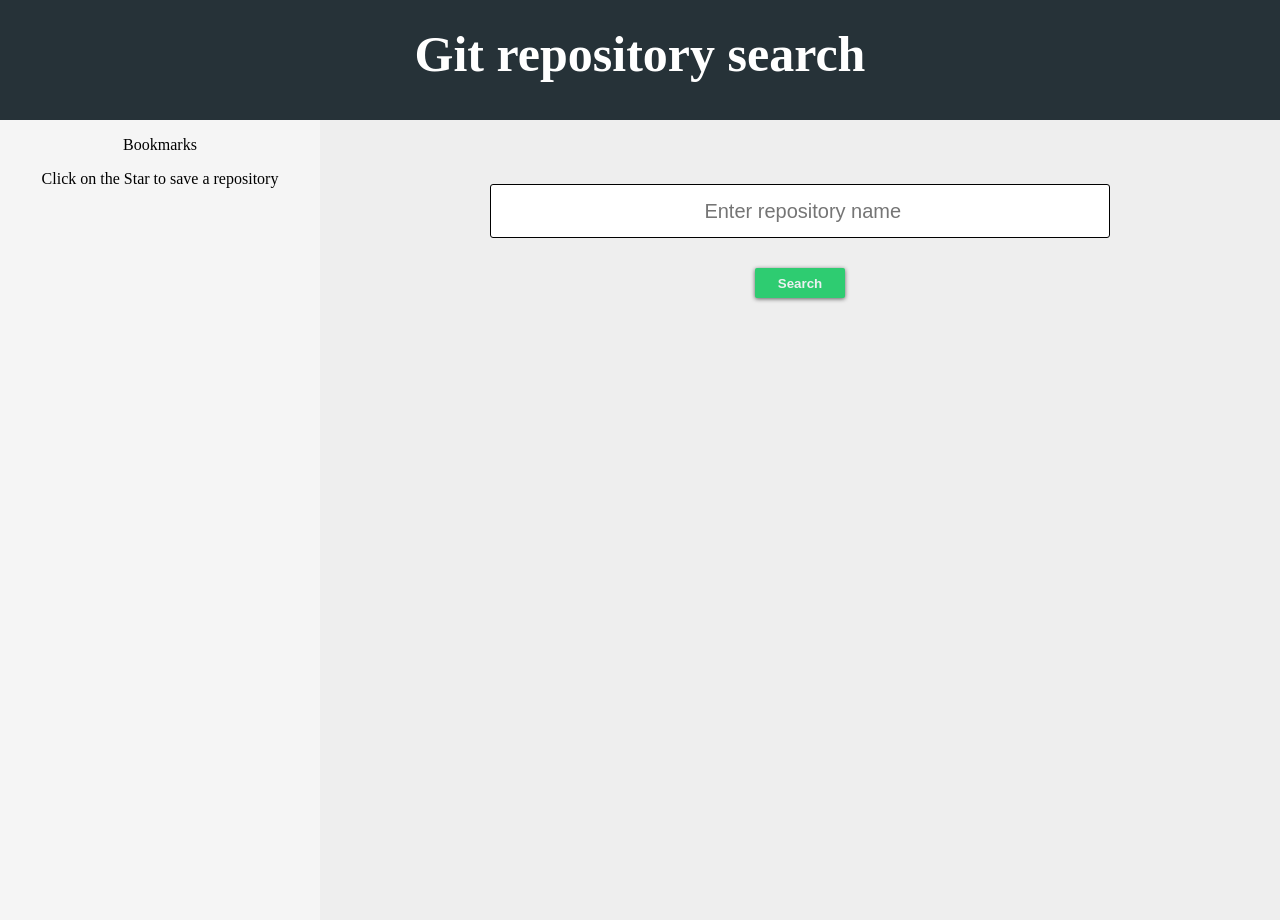
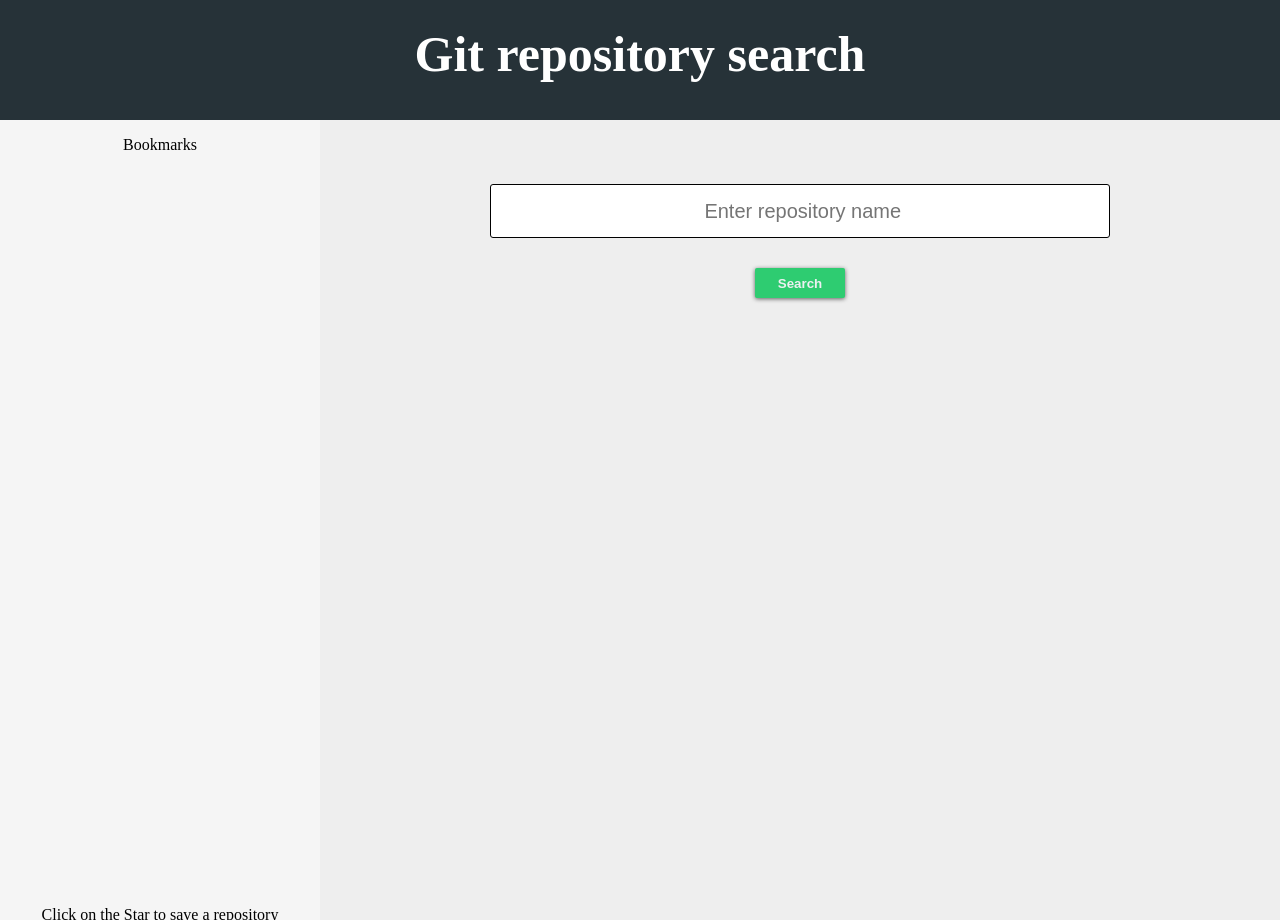
Before and after one commit to anton202/gitRepoSearch, an Angular app in the folder client/gitRepoSearch/: page / in a window 1280 px wide. Built offline with nearby package versions, Linux system fonts and the light colour scheme.

Commit message:
add bookMarks overflow

```diff
--- a/client/gitRepoSearch/src/app/book-marks/book-marks.component.css
+++ b/client/gitRepoSearch/src/app/book-marks/book-marks.component.css
@@ -1,14 +1,25 @@
-main{
-width: 90%;
-margin: auto;
+main {
+  width: 90%;
+  margin: auto;
+  height: 800px;
+  overflow-y: hidden;
+  overflow-x: hidden;
 }
-p{
-    text-align: center;
+
+.bookMarks{
+    height: 90%;
+    overflow-y: auto;
+    width: 100%;
+    padding-right: 15px;
+}
+
+p {
+  text-align: center;
 }
 
 @media (min-width: 320px) and (max-width: 480px) {
-  p{
-      display: none;
+  p {
+    display: none;
   }
 
-  }
+}
--- a/client/gitRepoSearch/src/app/search-results/search-results.component.css
+++ b/client/gitRepoSearch/src/app/search-results/search-results.component.css
@@ -1,5 +1,5 @@
 main{
-  width: 40%;
+  width: 35%;
   margin: auto;
   margin-top: 50px;
   height: 500px;
```
